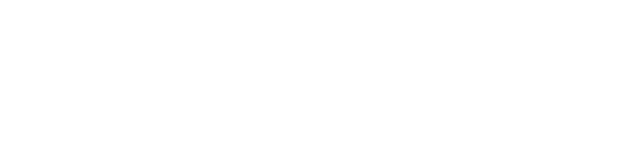
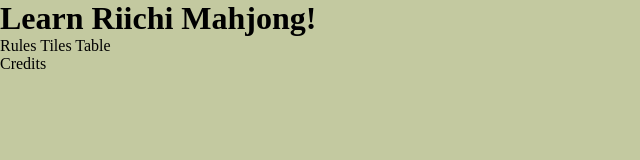
Before and after one commit to TannerUptegrove/TeachingRiichiMahjong, a plain HTML site: page src/index.html in a window 1280 px wide. Shown: the whole page, without its empty margins (0-640 px from the left). Drawn offline with Linux system fonts and the light colour scheme.

Commit message:
Building index.html design.

```diff
--- a/src/css/index.css
+++ b/src/css/index.css
@@ -0,0 +1,9 @@
+* {
+    margin: 0;
+    padding: 0;
+    box-sizing: border-box;
+}
+
+body {
+    background-color: #C3C9A0;
+}
--- a/src/index.html
+++ b/src/index.html
@@ -8,6 +8,18 @@
     <title>Home</title>
 </head>
 <body>
+    <div id="hero">
+        <h1>Learn Riichi Mahjong!</h1>
+    </div>
 
+    <nav aria-label="Main Menu">
+        <a>Rules</a>
+        <a>Tiles</a>
+        <a>Table</a>
+    </nav>
+
+    <footer>
+        Credits
+    </footer>
 </body>
 </html>
```
Also changed, not shown: 1 other file.
